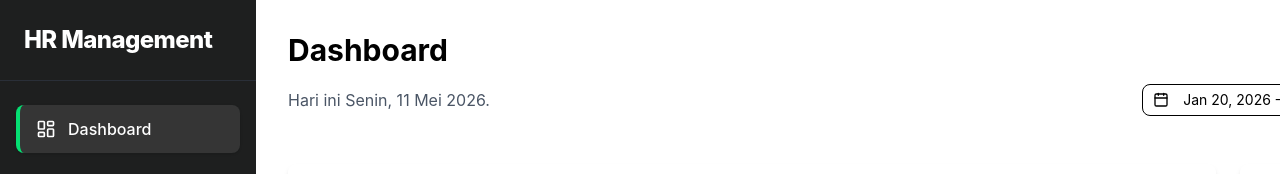
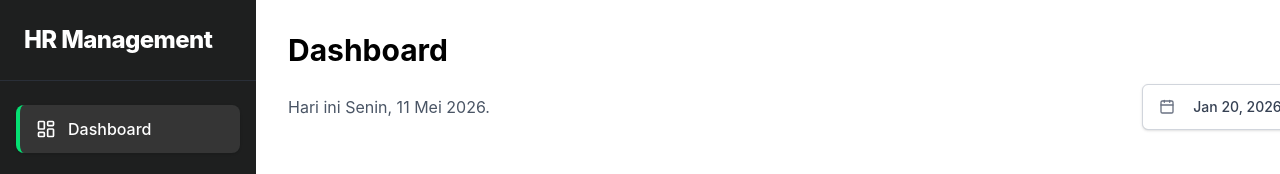
Before and after one commit to AmarMsd/dashboard-next-js, a Next.js app: page / in a window 1280 px wide. Shown: the top 174 px of the page. Built offline with nearby package versions, Linux system fonts and the light colour scheme.

Commit message:
refactor: updated style

```diff
--- a/src/components/DateRange/DateRange.jsx
+++ b/src/components/DateRange/DateRange.jsx
@@ -18,15 +18,18 @@ export default function DateRange() {
     })
 
     return (
-        <div id="dateRangePicker" className="flex flex-col gap-2 w-72 ">
+        <div id="dateRangePicker" className="flex flex-col gap-2 w-72">
+    {/* Hapus className="py-4" dari Popover karena Popover tidak menerima class */}
     <Popover>
         <PopoverTrigger asChild>
         <Button
             id="date-picker-range"
-                    variant={"outline"}
-                    className={`justify-start text-left font-normal ${!date ? "text-muted-foreground" : "cursor-pointer"}`}
+            variant="ghost"
+            className={`flex items-center justify-start text-left w-full rounded-md border border-gray-300 shadow-sm px-4 py-3 bg-white text-sm font-medium h-auto hover:bg-gray-50 focus:outline-none focus:ring-2 focus:ring-offset-2 focus:ring-indigo-500 ${
+                !date ? "text-gray-400" : "text-gray-700 cursor-pointer"
+            }`}
         >
-                    <CalendarIcon className="mr-2 h-4 w-4" />
+            <CalendarIcon className="mr-3 h-4 w-4 text-gray-500" />
             {date?.from ? (
             date.to ? (
                 <>
```
Lines whose indentation alone changed are shown as unchanged.
